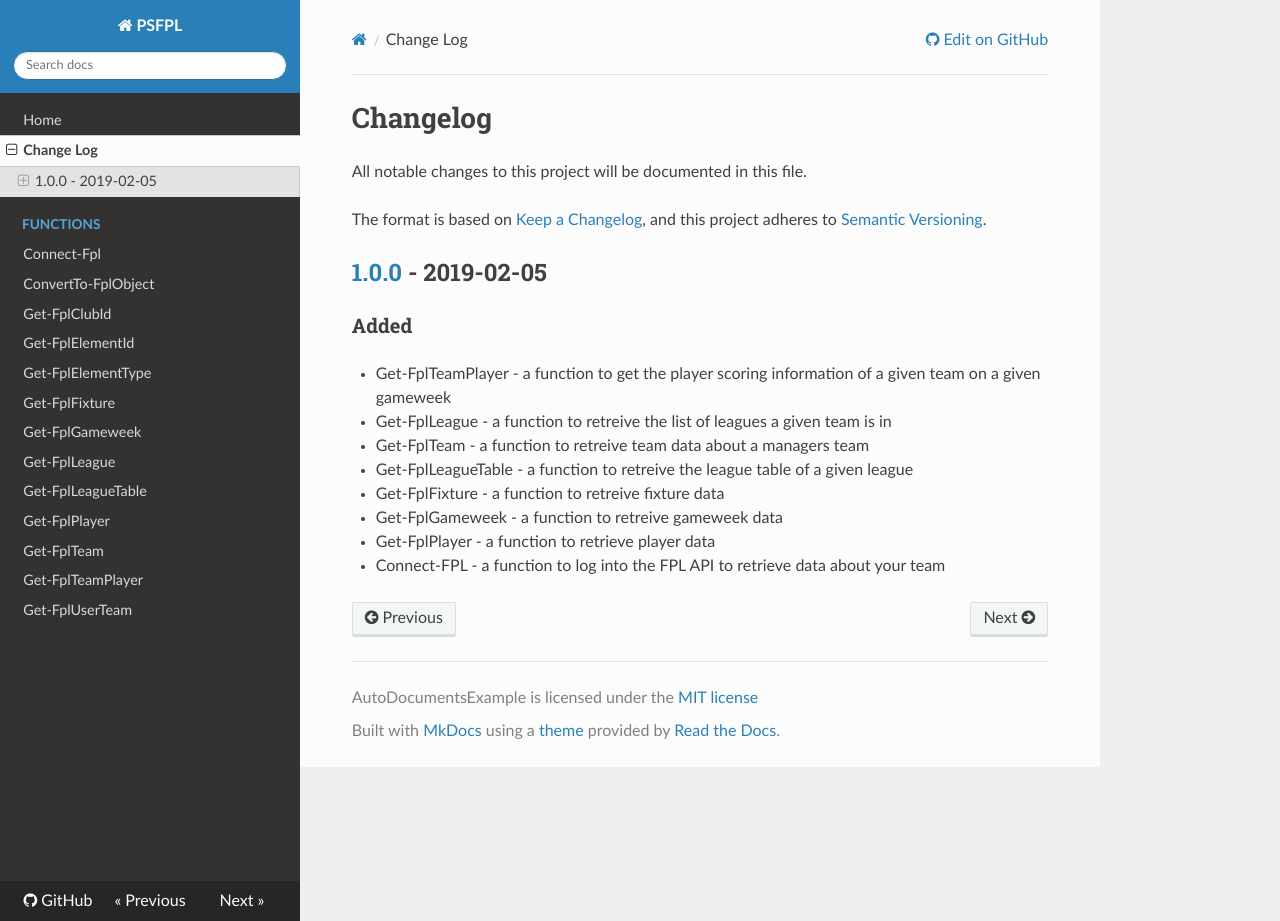
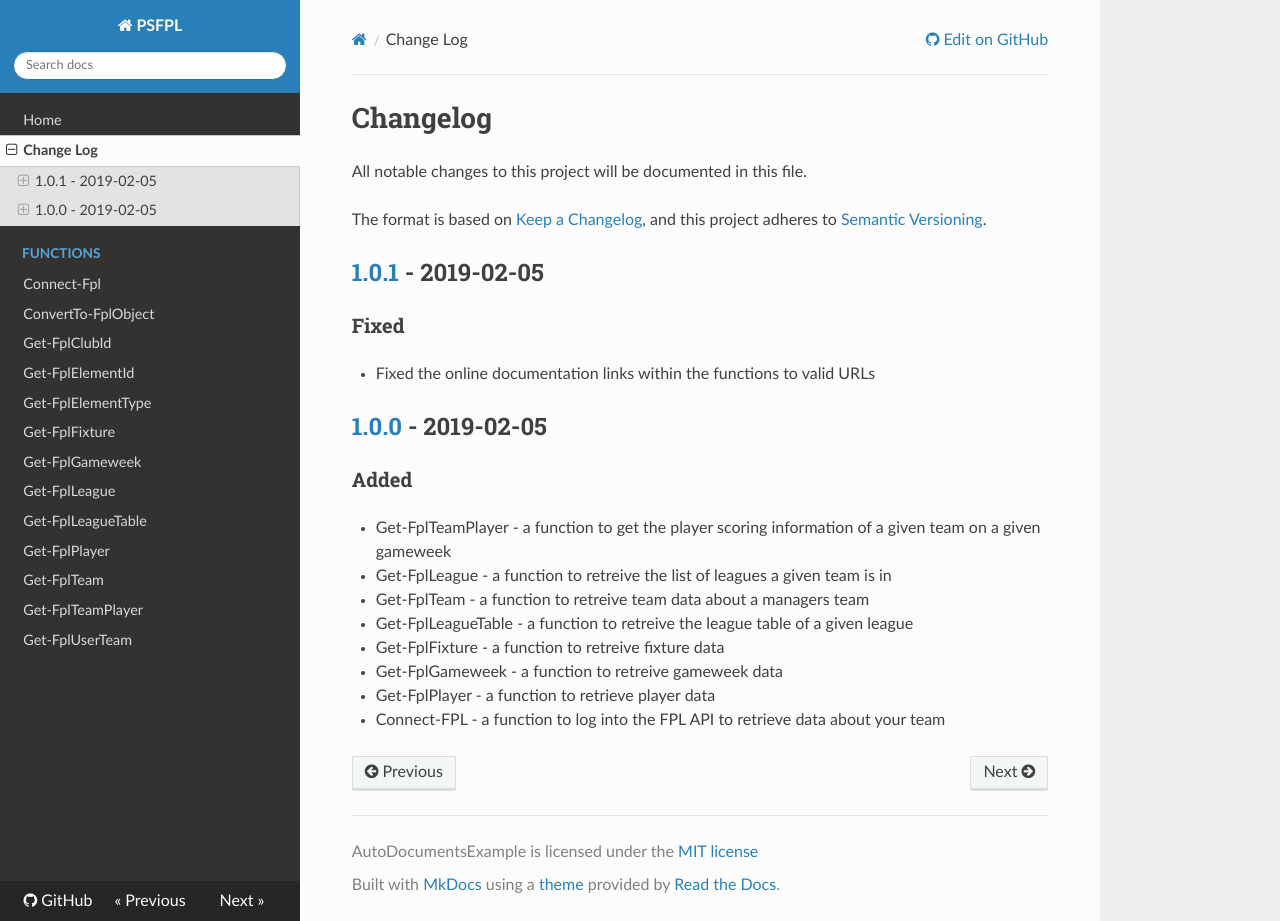
Before and after one commit to sk82jack/PSFPL, an MkDocs documentation site: the page built from docs/ChangeLog.md, in a window 1280 px wide and 921 px high. Built offline with MkDocs 1.6.1, drawn with Linux system fonts in a browser that asks for light colours; nearby versions of some CDN libraries; old or Windows-style settings are respelled for this version of MkDocs.

Commit message:
Bump version to ***NO_CI***

```diff
--- a/docs/ChangeLog.md
+++ b/docs/ChangeLog.md
@@ -3,6 +3,10 @@ All notable changes to this project will be documented in this file.
 
 The format is based on [Keep a Changelog](https://keepachangelog.com/en/1.0.0/),
 and this project adheres to [Semantic Versioning](https://semver.org/spec/v2.0.0.html).
+
+## [1.0.1] - 2019-02-05
+### Fixed
+- Fixed the online documentation links within the functions to valid URLs
 
 ## [1.0.0] - 2019-02-05
 ### Added
@@ -15,4 +19,5 @@ and this project adheres to [Semantic Versioning](https://semver.org/spec/v2.0.0
 - Get-FplPlayer - a function to retrieve player data
 - Connect-FPL - a function to log into the FPL API to retrieve data about your team
 
+[1.0.1]: https://github.com/sk82jack/PSFPL/compare/v1.0.0..v1.0.1
 [1.0.0]: https://github.com/sk82jack/PSFPL/tree/v1.0.0
```
Also changed, not shown: CHANGELOG.md (+6 -2 lines).
